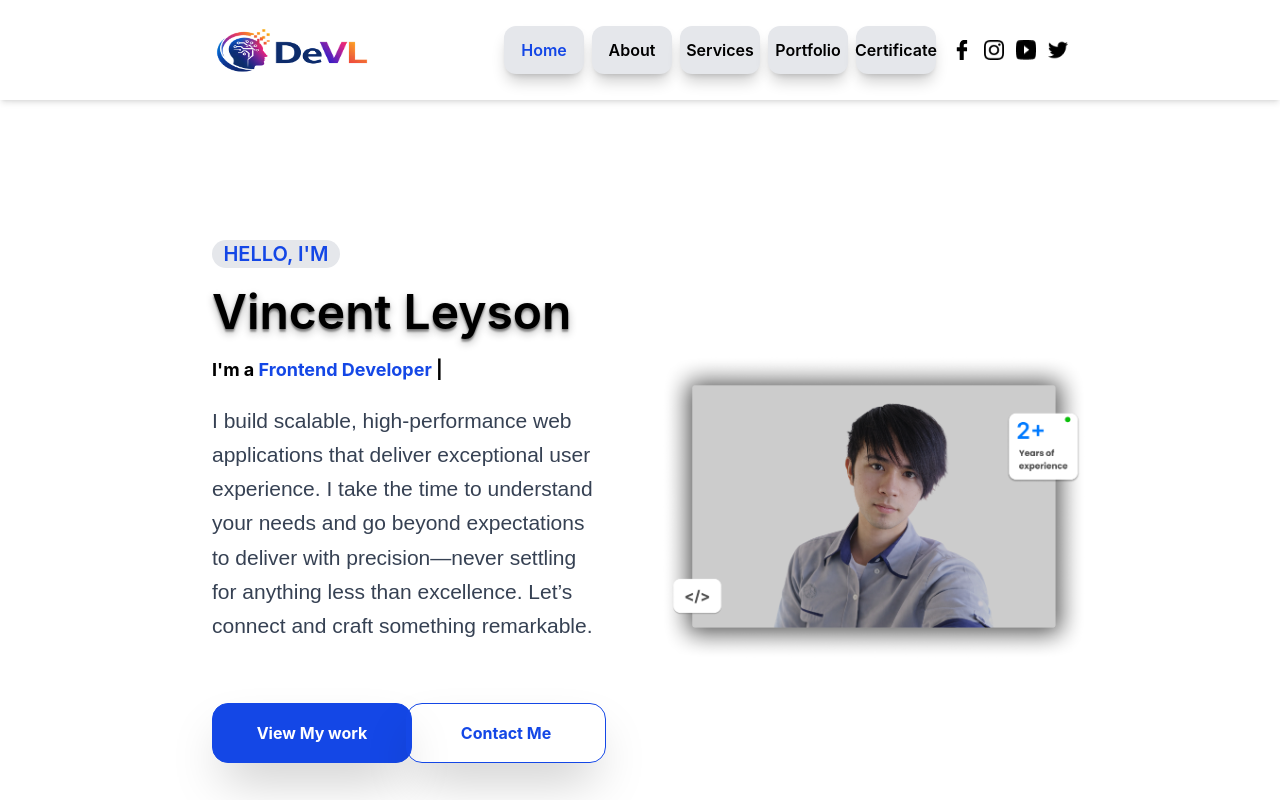
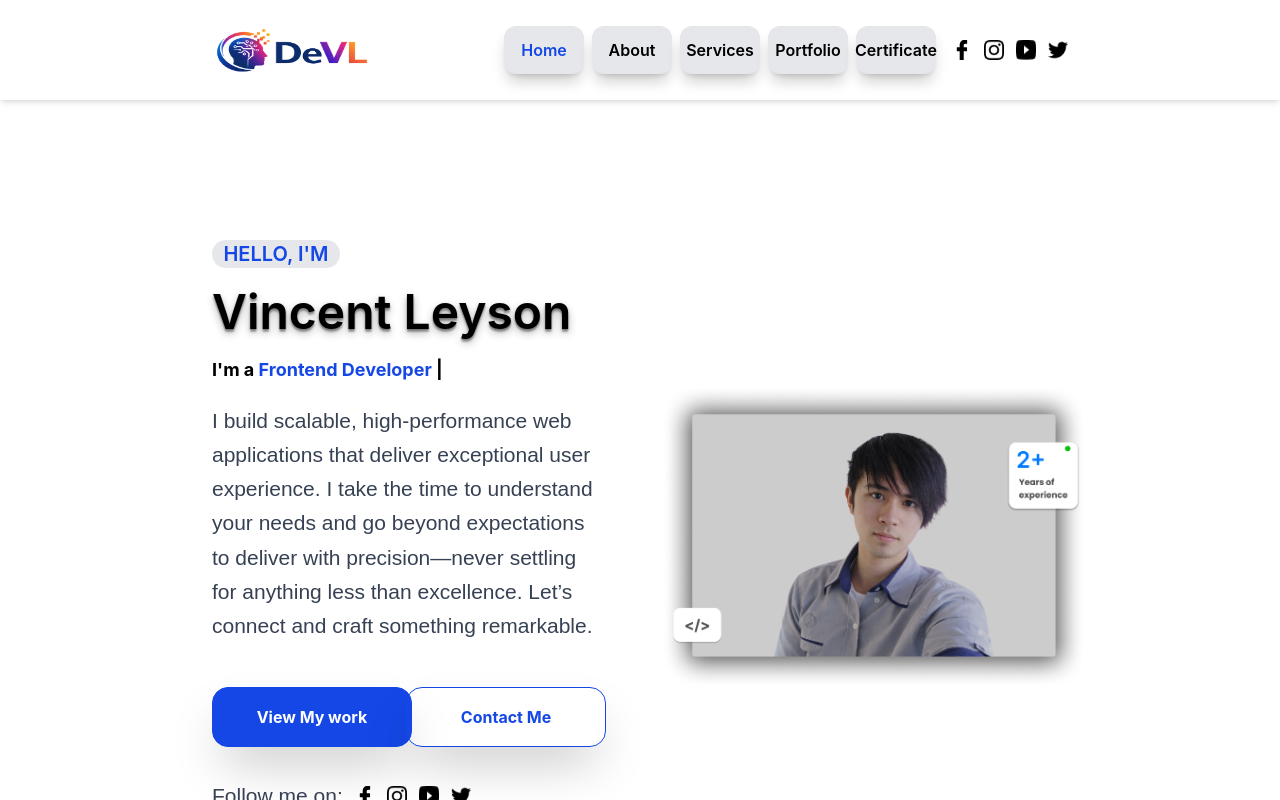
Before and after one commit to Vincent081724/Advance, a React (Vite) app in the folder advance/: page / in a window 1280 px wide. Built offline with nearby package versions, Linux system fonts and the light colour scheme.

Commit message:
Update Home Section

```diff
--- a/advance/src/Pages/MainPage.jsx
+++ b/advance/src/Pages/MainPage.jsx
@@ -72,7 +72,7 @@ function RevealParagraphs({ paragraphs, className = "", button = false }) {
       {button && (
         <div className="grid grid-cols-1 md:grid-cols-2 font-sans">
           <button
-            className={`bg-blue-700 mt-10 mb-3 gap-5 h-15 px-6 w-[300px] md:w-[200px] lg:w-[200px] xl:w-[200px] rounded-2xl border-1 border-blue-700
+            className={`bg-blue-700 mt-6 mb-3 gap-5 h-15 px-6 w-[300px] md:w-[200px] lg:w-[200px] xl:w-[200px] rounded-2xl border-1 border-blue-700
             shadow-2xl  text-white hover:text-black hover:text-shadow-xl/20
           bg-gradient-to-r from-blue-400 to-blue-600
           bg-[length:0%_100%] bg-left bg-no-repeat
@@ -87,7 +87,7 @@ function RevealParagraphs({ paragraphs, className = "", button = false }) {
             View My work
           </button>
           <button
-            className={`mt-3 md:mt-10 mb-3 h-15 px-6 w-[300px]  md:w-[200px] lg:w-[200px] xl:w-[200px] rounded-2xl border-1 border-blue-700
+            className={`mt-3 md:mt-6 mb-3 h-15 px-6 w-[300px]  md:w-[200px] lg:w-[200px] xl:w-[200px] rounded-2xl border-1 border-blue-700
             shadow-2xl  text-blue-700 hover:text-white
           bg-gradient-to-r from-blue-400 to-blue-600
           bg-[length:0%_100%] bg-left bg-no-repeat
@@ -398,7 +398,7 @@ function PortfolioSlider() {
                 initial={{ opacity: 0, y: 16 }}
                 animate={{ opacity: 1, y: 0 }}
                 transition={{ duration: 0.42, delay: 0.04 }}
-                className="my-2 py-3 text-5xl font-semibold leading-tight text-blue-700 md:text-6xl"
+                className="my-2 py-3 text-5xl font-semibold leading-tight text-blue-700 md:text-6xl w-130"
               >
                 {currentText.title}
                 <br />
@@ -748,6 +748,37 @@ function MainPage() {
               ]}
               button={true}
             />
+            <RevealParagraphs
+              paragraphs={[
+                <p className="flex items-center gap-3">
+                  Follow me on:
+                  {navLogo.map((item) => (
+                    <div
+                      key={item.id}
+                      className="relative group cursor-pointer"
+                      onClick={() => setActiveIcon(item.id)}
+                    >
+                      <img
+                        src={item.name}
+                        alt={item.AltLog}
+                        className={`w-5 h-5 transition-transform duration-200 ${
+                          activeIcon === item.id
+                            ? "scale-110"
+                            : "scale-100 group-hover:scale-110"
+                        }`}
+                      />
+                      <span
+                        className={`absolute left-0 -bottom-1 h-[2px] bg-blue-700 transition-all duration-300 ${
+                          activeIcon === item.id
+                            ? "w-full"
+                            : "w-0 group-hover:w-full"
+                        }`}
+                      ></span>
+                    </div>
+                  ))}
+                </p>,
+              ]}
+            />
           </div>
           <div className="flex">
             <img
```
